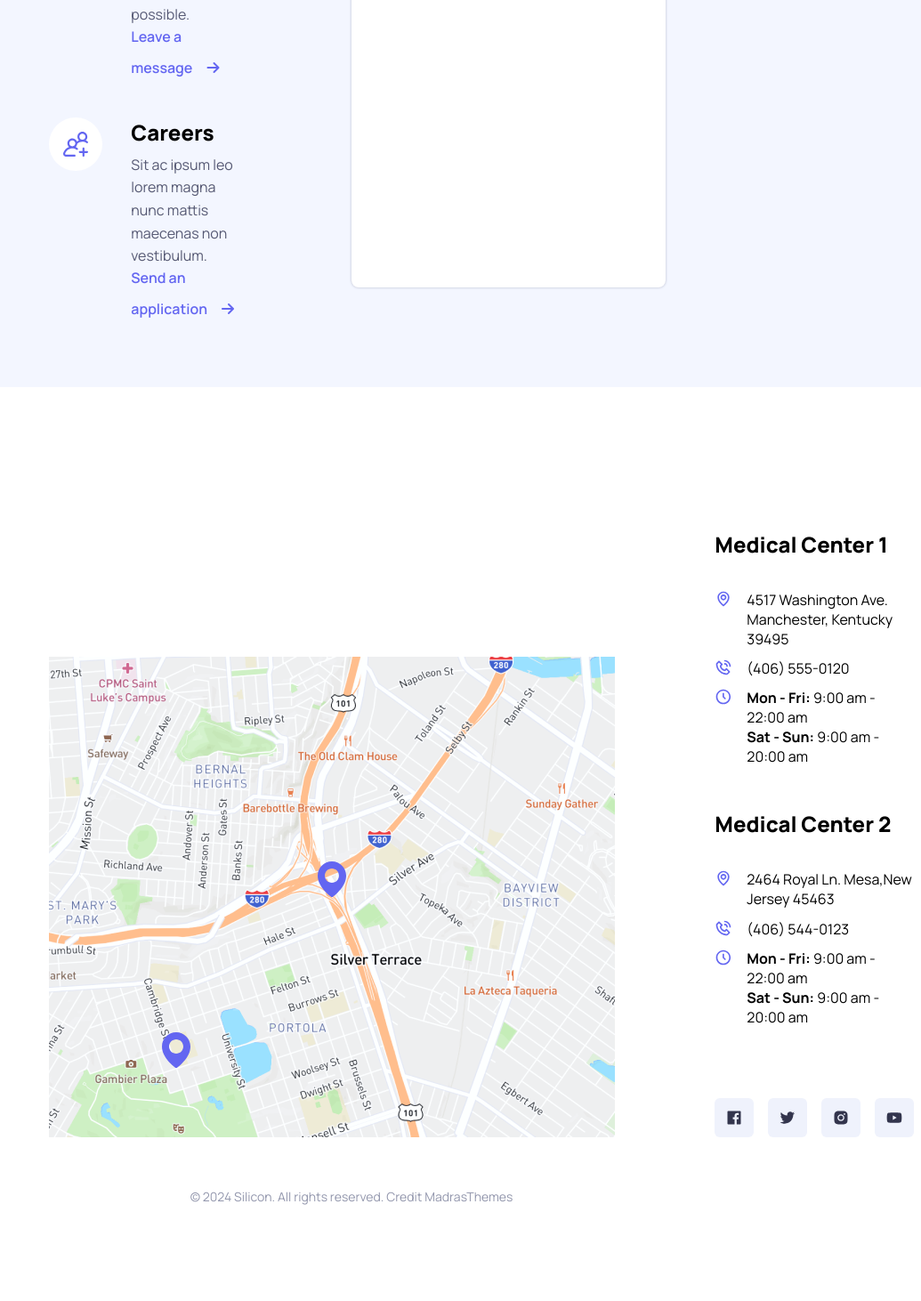
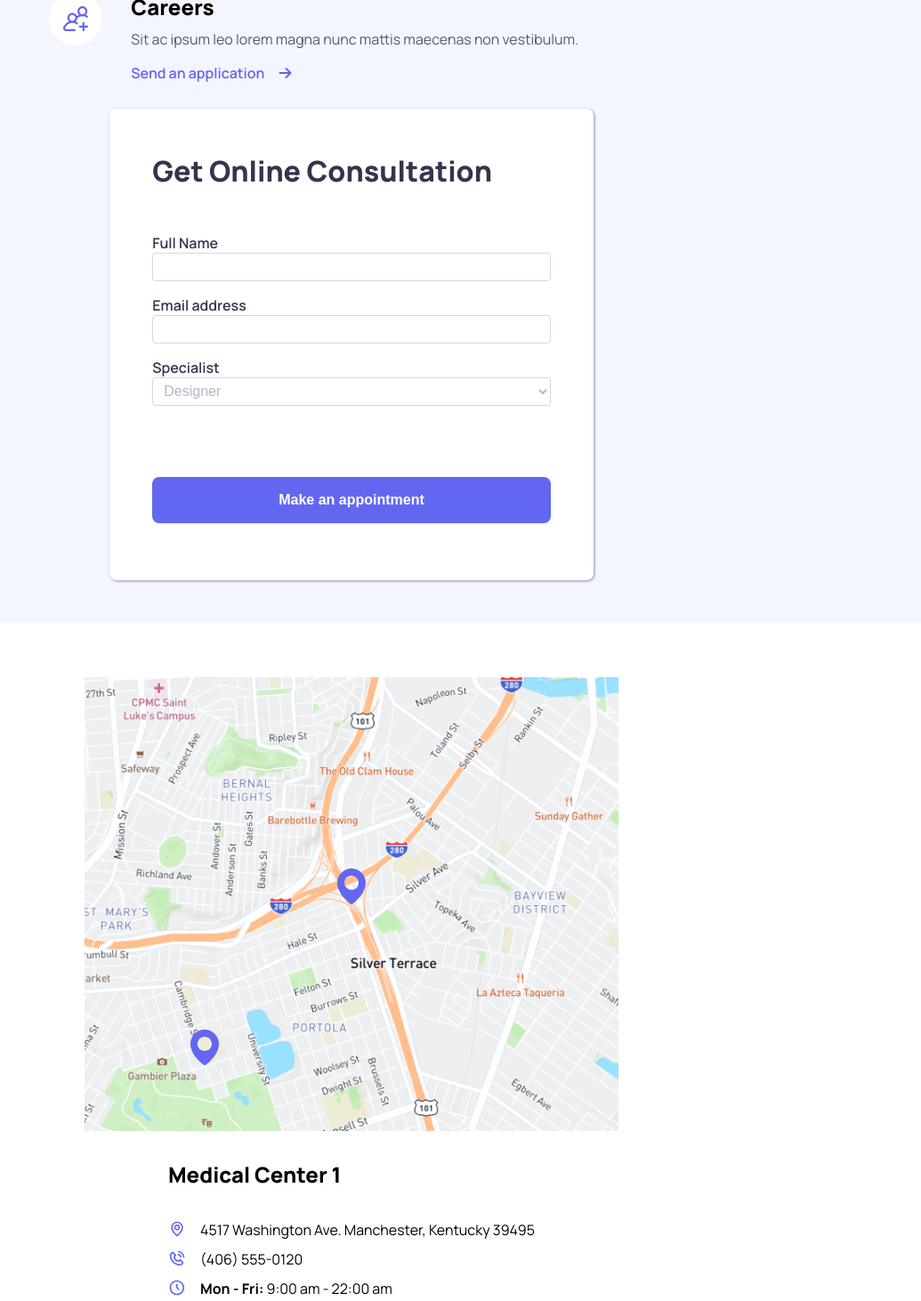
Before and after one commit to ChrHel83/Inlamningsuppgift_JAVASCRIPT, a React (Vite) app: page /contacts in a window 1280 px wide. Shown: the part 400-1862 px from the top of the page at 89% size, without its empty margins (245-1280 px from the left). Before the commit the page ends 1799 px from the top, so only its background shows below. Built offline with nearby package versions, Linux system fonts and the light colour scheme.

Commit message:
Contact-view är klar. Återstår validering av formulär, samma gäller subscribe

```diff
--- a/src/components/Subscribe/Subscribe.jsx
+++ b/src/components/Subscribe/Subscribe.jsx
@@ -6,16 +6,18 @@ const Subscribe = () => {
     const [submitted, setSubmitted] = useState(false);
     const [errors, setErrors] = useState({});
 
+
     const handleChange = (e) => {
         const { name, value } = e.target;
+        document.querySelector('.message-validation').classList.remove('show');
         setFormInput({ ...formInput, [name]: value });
     };
 
-    const handleSubmit = (e) => {
-        e.preventDefault();
+    const handleClick = () => {
+        setSubmitted(false);
+    };
 
-        // Validering av formInput innan nästa steg...
-
+    const addSubscriber = () => {
         fetch("https://win24-assignment.azurewebsites.net/api/forms/subscribe", {
             method: "post",
             headers: {
@@ -28,19 +30,50 @@ const Subscribe = () => {
                 setSubmitted(true);
                 setFormInput({ email: "" });
             }
-            })
-            .catch((err) => {
-                // console.log(err)
-                console.log("Något gick fel");
         });
+    };
+    const handleSubmit = (e) => {
+        e.preventDefault();
+        const email = formInput.email.trim();
+        // const mailPattern = /^[a-zA-Z0-9_-]+\@[a-zA-Z0-9.-]+\.[a-zA-z]{2, }$/;
+
+       console.log(mailPattern.test(email))
+        if(correctChar){
+            console.log("Fel texcka");
+        }
+        let isValid = true;
+
+
+
+        if(email.length <= 4){
+            isValid = false;
+        }
+
+
+        if(!email.includes('@')){
+            isValid = false;
+        }
+        if(email.includes(' ')){
+            isValid = false;
+        }
+        if(!email.includes('.')){
+            isValid = false;
+        }
+
+        if(isValid){
+           addSubscriber();
+        }else{
+            document.querySelector('.message-validation').classList.add('show');
+        }
+
     };
 
     if (submitted) {
         return (
             <div className="container">
-                <div className="subscribe-msg">
-                    <h1>Thank you for subscribing</h1>
-                    {/* <button className="message-btn">OK</button> */}
+                <div className="subscribe-msg" onClick={handleClick}>
+                    <h1>Thanks for subscribing</h1>
+                    <h3>Click here to return</h3>
                 </div>
             </div>
         );
@@ -58,9 +91,12 @@ const Subscribe = () => {
                 <form onSubmit={handleSubmit} className="form-subscribe" noValidate>
                     <i className="fa-regular fa-envelope envelope"></i>
                     <input type="email" name="email" className="input-email" onChange={handleChange} required value={formInput.email} placeholder="Your Email" />
+
                     <button className="btn-subscribe" type="submit">
                         Subscribe
                     </button>
+
+                <div className="message-validation">The address must be in the format 'x@x.x'</div>
                 </form>
             </div>
         </section>
--- a/src/components/Subscribe/subscribe.css
+++ b/src/components/Subscribe/subscribe.css
@@ -1,6 +1,7 @@
 .subscribe {
     width: 100%;
     .container {
+        position: relative;
         background-color: var(--clr-bg-gray);
         color: white;
         border-radius: 0.5rem;
@@ -78,6 +79,18 @@
 
 
         }
+        .message-validation {
+            display: none;
+            position: absolute;
+            bottom: -1rem;
+            left: 5px;
+            z-index: 500;
+            color: red;
+            font-size: 0.8rem;
+            &.show {
+                display: block;
+            }
+        }
     }
 
     @media (min-width: 768px) {
--- a/src/components/utilities/ConsultationsForm.jsx
+++ b/src/components/utilities/ConsultationsForm.jsx
@@ -1,9 +1,29 @@
-const ConsultationsFOrm = () => {
+import "./consultationsform.css";
+
+const ConsultationsForm = () => {
   return (
     <div className="consultation-form">
-    Hello WOrld
+      <div className="form-container">
+      <div className="form-heading">Get Online Consultation</div>
+    <form className="consulation-form" noValidate>
+      <label htmlFor="fullname" className="form-label">Full Name</label>
+      <input type="text" id="fullname" className="form-input" required /*value={formInput.email}*/ />
+
+      <label htmlFor="email" className="form-label">Email address</label>
+      <input type="email" id="email" className="form-input" /*value={formInput.email}*//>
+
+      <label htmlFor="specialist" className="form-label">Specialist</label>
+      <select name="specialist" id="specialist">
+        <option value="designer">Designer</option>
+        <option value="developer">Developer</option>
+      </select>
+
+      <button className="btn-consultation">Make an appointment</button>
+
+    </form>
+    </div>
   </div>
    );
 }
 
-export default ConsultationsFOrm;
+export default ConsultationsForm;
--- /dev/null
+++ b/src/components/utilities/MapLocations.jsx
@@ -0,0 +1,11 @@
+const MapLocations = () => {
+  return (
+    <div className="map">
+    <img className="position1" src="/public/position.svg" alt="position" />
+    <img className="position2" src="./public/position.svg" alt="position" />
+
+    </div>
+   );
+}
+
+export default MapLocations;
--- /dev/null
+++ b/src/components/utilities/consultationsform.css
@@ -0,0 +1,72 @@
+.consultation-form {
+    width: 80%;
+    /* height: 30rem; */
+    border: 0px;
+    border-radius: 0.5rem;
+    box-shadow: 1px 1px 2px 1px var(--clr-gray-500);
+    color: var(--clr-gray-800);
+    background-color: var(--clr-white);
+    /* justify-self: center; */
+    margin-inline: auto;
+    .form-container {
+        padding: 3rem;
+        display: grid;
+    }
+    @media (min-width: 768px) {
+        width: 80%;
+    }
+    @media (min-width: 1400px) {
+        width: 40%;
+        position: absolute;
+        top: 0rem;
+        right: 0rem;
+    }
+
+    .form-heading {
+        font-size: 2rem;
+        font-weight: var(--font-weight-extrabold);
+        padding-bottom: 2rem;
+    }
+    .form-label {
+        padding-top: 1rem;
+        display: block;
+        font-size: 1rem;
+        font-weight: var(--font-weight-semibold);
+    }
+    .form-input {
+        border: 1px solid var(--clr-gray-400);
+        width: 100%;
+        border-radius: 0.25rem;
+        font-size: 1rem;
+        height: 32px;
+    }
+    select {
+        width: 100%;
+height: 32px;
+        border: 1px solid var(--clr-gray-400);
+        border-radius: 0.25rem;
+        font-size: 1rem;
+        color: var(--clr-gray-500);
+        background: none;
+        padding-left: 0.5rem;
+    }
+    button {
+      cursor: pointer;
+        background-color: var(--clr-primary);
+        border-radius: 0.5rem;
+        border: none;
+        color: white;
+        font-size: 1rem;
+        font-weight: 600;
+        display: block;
+        margin-top: 5rem;
+        margin-bottom: 1rem;
+        width: 100%;
+        height: 3.25rem;
+
+        &:hover {
+          background-color: var(--clr-gray-100);
+          color: var(--clr-primary);
+        }
+    }
+}
--- a/src/components/utilities/locations.css
+++ b/src/components/utilities/locations.css
@@ -20,4 +20,5 @@
             }
         }
     }
+
 }
--- a/src/index.css
+++ b/src/index.css
@@ -89,24 +89,15 @@ body {
     margin-inline: auto;
     background-color: var(--clr-primary);
     color: var(--clr-gray-100);
-    width: 30rem;
+    width: 60%;
     text-align: center;
     padding: 1rem;
     border: 1px solid var(--clr-gray-500);
     border-radius: 0.5rem;
+    cursor: pointer;
 }
-/* .message-btn {
-    margin-top: 2rem;
-    padding: 1rem 2rem;
-    text-align: center;
-    justify-content: center;
-    align-items: center;
-    font-size: 1rem;
-    font-weight: 800;
-    color: var(--clr-gray-600);
-    background-color: var(--clr-gray-200);
-    border-radius: 0.5rem;
-} */
+
+
 
 .ErrorMSG {
     background-color: rgba(218, 55, 55, 0.685);
--- a/src/views/Contacts.jsx
+++ b/src/views/Contacts.jsx
@@ -4,6 +4,7 @@ import "./contacts.css";
 import ConsultationsForm from "../components/utilities/ConsultationsForm";
 import Locations from "../components/utilities/Locations";
 import SocialmediaBar from "../components/utilities/SocialmediaBar";
+import MapLocations from "../components/utilities/MapLocations";
 
 const Contacts = () => {
     return (
@@ -43,16 +44,15 @@ const Contacts = () => {
             </section>
             <section className="locations">
                 <div className="container">
-                    <div className="map">
-                      <img className="position1" src="./public/position.svg" alt="position" />
-                      <img className="position2" src="./public/position.svg" alt="position" />
+                <div className="container-locations">
+                    <MapLocations />
 
-                      </div>
                     <div className="content">
                       <Locations />
 
                         <SocialmediaBar />
                     </div>
+                </div>
                 </div>
             </section>
         </>
--- a/src/views/contacts.css
+++ b/src/views/contacts.css
@@ -11,7 +11,7 @@
             line-height: 0.85;
             font-size: 2.5rem;
             font-weight: var(--font-weight-extrabold);
-            padding-bottom: 3rem;
+            padding-bottom: 2rem;
         }
         .headline-2 {
             font-size: 1.5rem;
@@ -36,7 +36,7 @@
             display: grid;
             grid-template-columns: auto 1fr;
             gap: 2rem;
-            width: 32%;
+            width: 100%;
             padding-top: 1rem;
 
             p {
@@ -59,34 +59,53 @@
         }
     }
 
-    .consultation-form {
-        width: 50%;
-        height: 35rem;
-        background-color: white;
-        position: absolute;
-        top: 0rem;
-        right: 0;
-        border: 0px;
-        border-radius: 0.5rem;
-        box-shadow: 0px 0px 3px 0px var(--clr-gray-500);
-    }
+
 }
 .locations {
-    .container {
-        padding-top: 10rem;
+    .container-locations {
+        padding-top: 2rem;
         display: grid;
-        grid-template-columns: 1fr 1fr;
-        align-items: flex-end;
+        grid-template-rows: 1fr auto;
+        align-items: flex-start;
         /* min-height: 800px; */
         justify-items: center;
+        gap: 2rem;
+
+        @media (min-width: 768px) {
+            padding-top: 3rem;
+            display: grid;
+            align-items: flex-end;
+            gap: 2rem;
+            /* min-height: 800px; */
+            justify-items: center;
+
+
+        }
+        @media (min-width: 1400px) {
+            padding-top: 12rem;
+            display: grid;
+            grid-template-columns: 1fr 1fr;
+            align-items: flex-end;
+            /* min-height: 800px; */
+            justify-items: center;
+        }
 
         .map {
             position: relative;
             background-image: url("../../public/map.png");
             background-repeat: no-repeat;
             background-size: cover;
-            width: 636px;
-            height: 540px;
+            width: 360px;
+            height: 306px;
+
+            @media (min-width: 768px) {
+                width: 600px;
+                height: 510px;
+            }
+            @media (min-width: 1400px) {
+                width: 636px;
+                height: 540px;
+            }
             aspect-ratio: 1;
             .position1 {
                 position: absolute;
@@ -97,18 +116,23 @@
             }
             .position2 {
                 position: absolute;
-                bottom: 78px;
-                left: 143px;
+                bottom: 14.4%;
+                left: 22.5%;
                 transform: translateY(50%);
                 transform: translateX(-50%);
             }
         }
         .content {
             width: 100%;
-            padding-left: 7rem;
+            padding-left: 0rem;
             display: grid;
             grid-template-rows: auto 1fr;
-            gap: 5rem;
+            gap: 2rem;
+        }
+        .content:last-child {
+            align-item: center;
+            padding-inline: auto;
+            justify-content: space-evenly;
         }
     }
 }
```
Lines whose indentation alone changed are shown as unchanged.
